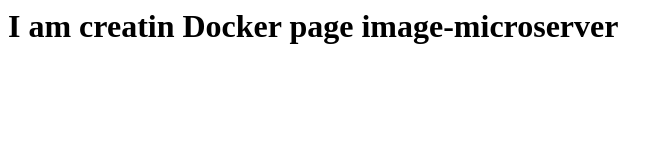
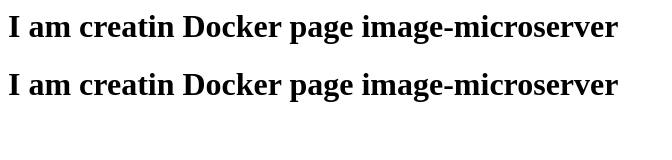
Before and after one commit to kavithaboda/static-microservice, a plain HTML site: page index.html in a window 1280 px wide. Shown: the whole page, without its empty margins (0-672 px from the left). Drawn offline with Linux system fonts and the light colour scheme.

Commit message:
dsjndskndsjknskn commit

```diff
--- a/index.html
+++ b/index.html
@@ -1 +1,2 @@
 <h1>I am creatin Docker page image-microserver</h1>
+<h1>I am creatin Docker page image-microserver</h1>
```
